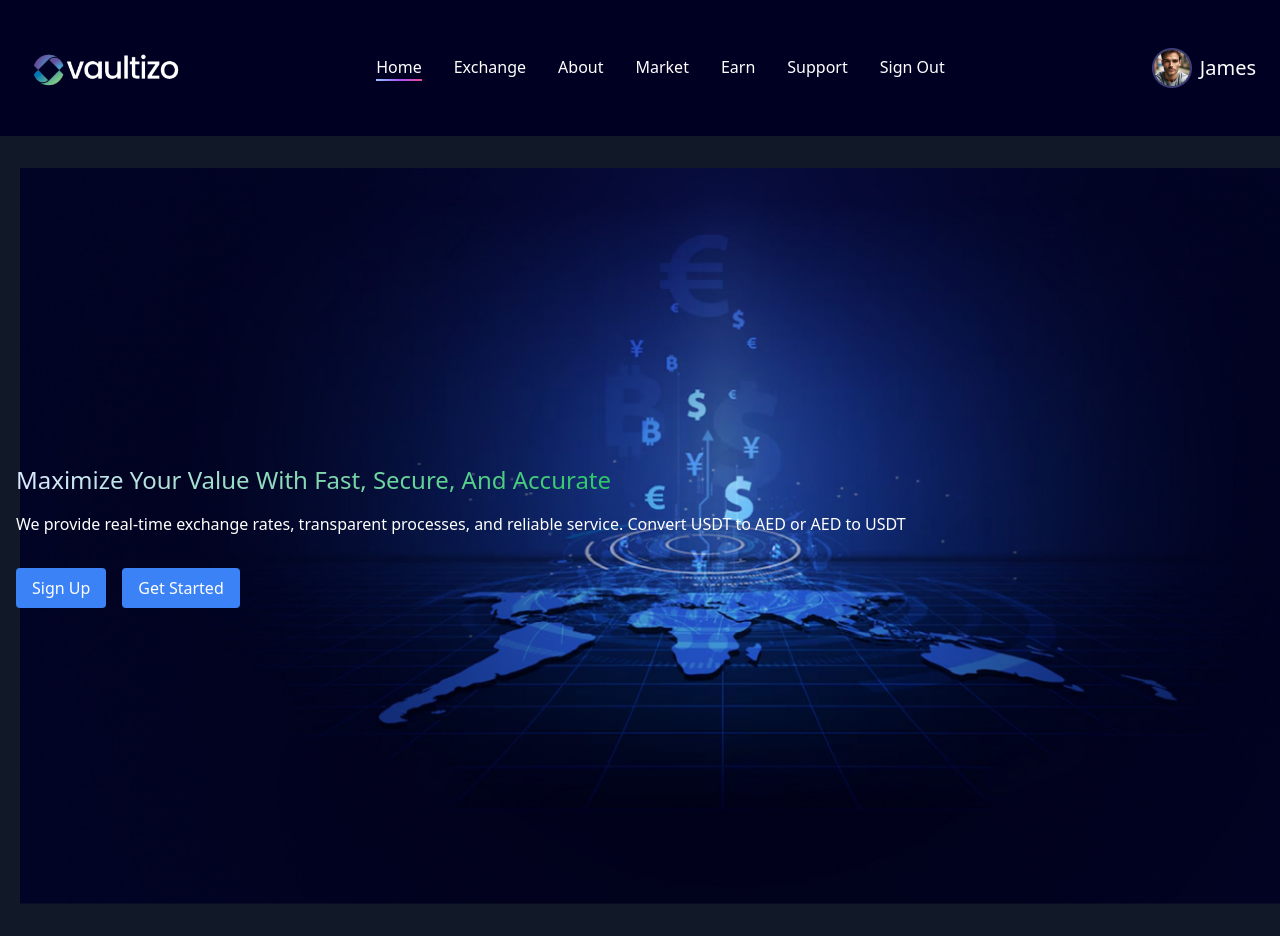
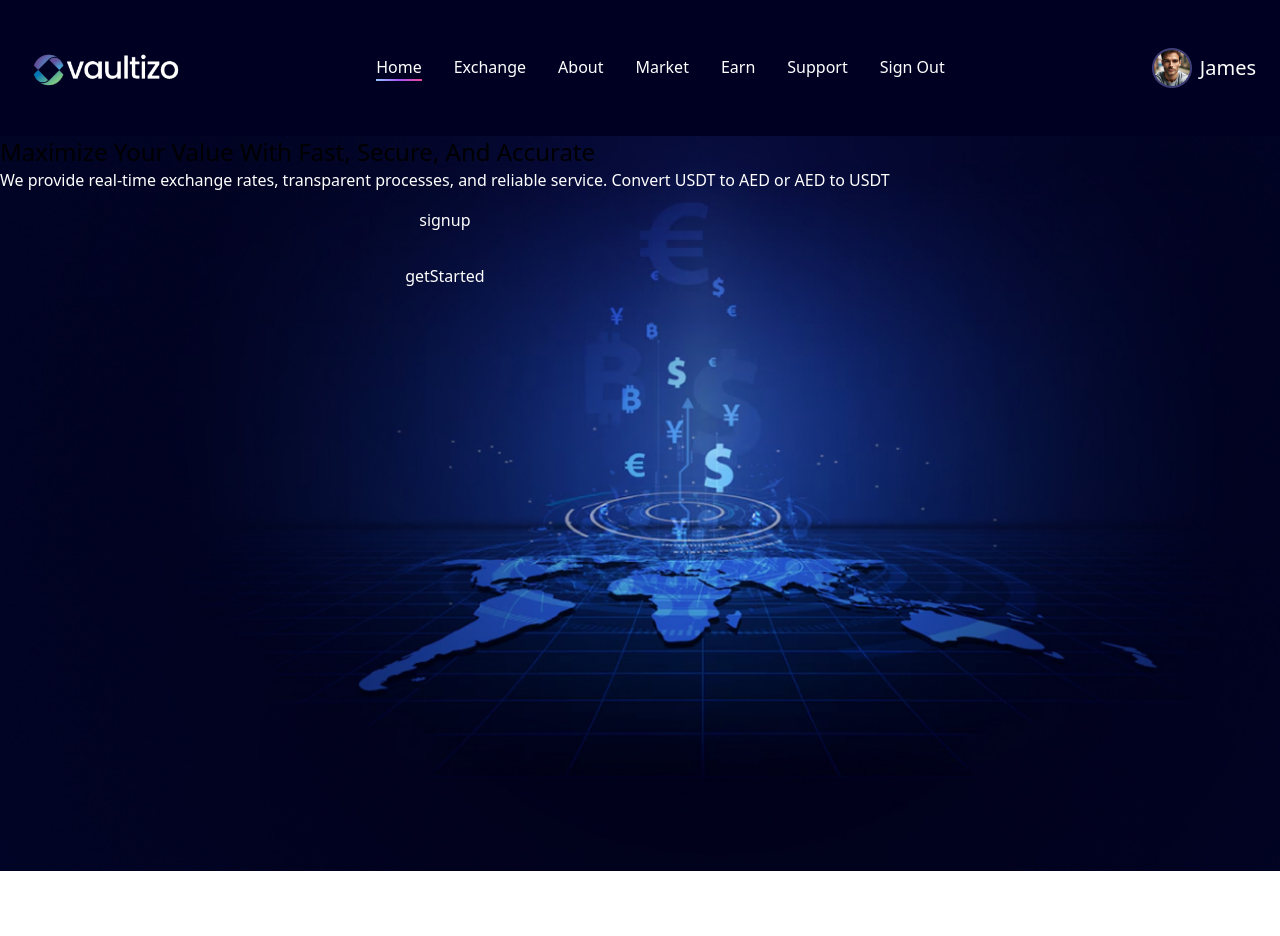
Before and after one commit to seclobproject/dollar_exchange, a React (Vite) app: page / in a window 1280 px wide. After the commit the page ends 871 px from the top, so only its background shows below. Built offline with nearby package versions, Linux system fonts and the light colour scheme.

Commit message:
Added all necessary routes for initial application functionality

```diff
--- a/package.json
+++ b/package.json
@@ -11,7 +11,8 @@
   },
   "dependencies": {
     "react": "^18.2.0",
-    "react-dom": "^18.2.0"
+    "react-dom": "^18.2.0",
+    "react-router-dom": "^6.23.1"
   },
   "devDependencies": {
     "@types/react": "^18.2.66",
--- a/src/App.jsx
+++ b/src/App.jsx
@@ -1,13 +1,19 @@
-import React from 'react'
-import Header from './components/Header'
-import Hero from './components/Hero'
+import React from "react";
+import HomePage from "./pages/HomePage";
+import SignUpPage from "./pages/SignUp";
+import ForgotPasswordPage from "./pages/ForgotPassword";
+import { BrowserRouter as Router, Routes, Route } from 'react-router-dom';
 function App() {
   return (
-    <div className='bg-custom-blue'>
-    <Header/>
-    <Hero/>
-    </div>
-  )
+    <Router>
+    <Routes>
+      <Route path="/" element={<HomePage />} />
+      <Route path="/signup" element={<SignUpPage />} />
+      <Route path="/forgot-password" element={<ForgotPasswordPage />} />
+
+    </Routes>
+  </Router>
+  );
 }
 
-export default App
+export default App;
--- a/src/components/Hero.jsx
+++ /dev/null
@@ -1,24 +0,0 @@
-import React from 'react';
-import HeroImg from '../assets/Images/HeroImg.png';
-
-function Hero() {
-  return (
-    <div className="flex flex-col lg:flex-row justify-center items-center h-screen bg-gray-900 relative">
-      <div className="text-center lg:text-left lg:absolute lg:inset-0 z-10 lg:flex lg:flex-col lg:justify-center px-4">
-        <p className="text-2xl bg-gradient-to-r from-blue-100 via-green-500 to-indigo-400 inline-block text-transparent bg-clip-text mb-4">
-          Maximize Your Value With Fast, Secure, And Accurate
-        </p>
-        <p className="text-base text-white mb-8">
-          We provide real-time exchange rates, transparent processes, and reliable service. Convert USDT to AED or AED to USDT
-        </p>
-        <div className="space-x-4">
-          <button className="bg-blue-500 text-white px-4 py-2 rounded">Sign Up</button>
-          <button className="bg-blue-500 text-white px-4 py-2 rounded">Get Started</button>
-        </div>
-      </div>
-      <img src={HeroImg} className="relative lg:ml-10" alt="Hero" />
-    </div>
-  );
-}
-
-export default Hero;
--- a/src/components/Header.jsx
+++ b/src/components/HomePage/Header.jsx
@@ -1,6 +1,6 @@
 import React, { useState } from "react";
-import logo from "../assets/Images/logo.png";
-import userImg from "../assets/Images/userImg.png";
+import logo from "../../assets/Images/logo.png";
+import userImg from "../../assets/Images/userImg.png";
 function Header() {
   const [menuOpen, setMenuOpen] = useState(false);
 
--- /dev/null
+++ b/src/components/HomePage/Hero.jsx
@@ -0,0 +1,18 @@
+import React from 'react'
+import HeroImg from '../../assets/Images/HeroImg.png'
+function Hero() {
+  return (
+    <div className='flex flex-row justify-end items-start relative '>
+      <div className='flex flex-col absolute top-0 left-0  z-10 text-start'>
+        <p className='text-2xl text-gradient-to-r from-blue-300 via-purple-500 to-pink-500 '>Maximize Your Value With Fast, Secure, And Accurate</p>
+        <p className='text-base text-white'>We provide real-time exchange rates, transparent processes, and reliable service. Convert USDT to AED or AED to USDT</p>
+        <button className='bg-blue text-white px-4 py-4'>signup</button>
+        <button className='bg-blue text-white px-4 py-4'>getStarted</button>
+      </div>
+      <img src={HeroImg} className='relative ' alt="" />
+    </div>
+  )
+}
+
+
+export default Hero
--- /dev/null
+++ b/src/pages/ForgotPassword.jsx
@@ -0,0 +1,11 @@
+import React from 'react'
+
+function ForgotPassword() {
+  return (
+    <div>
+      forgot password page
+    </div>
+  )
+}
+
+export default ForgotPassword
--- /dev/null
+++ b/src/pages/HomePage.jsx
@@ -0,0 +1,13 @@
+import React from 'react'
+import Header from '../components/HomePage/Header'
+import Hero from '../components/HomePage/Hero'
+function HomePage() {
+  return (
+    <div className='bg-custom-blue'>
+      <Header/>
+      <Hero/>
+    </div>
+  )
+}
+
+export default HomePage
--- /dev/null
+++ b/src/pages/SignUp.jsx
@@ -0,0 +1,11 @@
+import React from 'react'
+
+function SignUp() {
+  return (
+    <div>
+      create account page
+    </div>
+  )
+}
+
+export default SignUp
```
Also changed, not shown: 1 other file (tests, documents, lock files or other folders).
